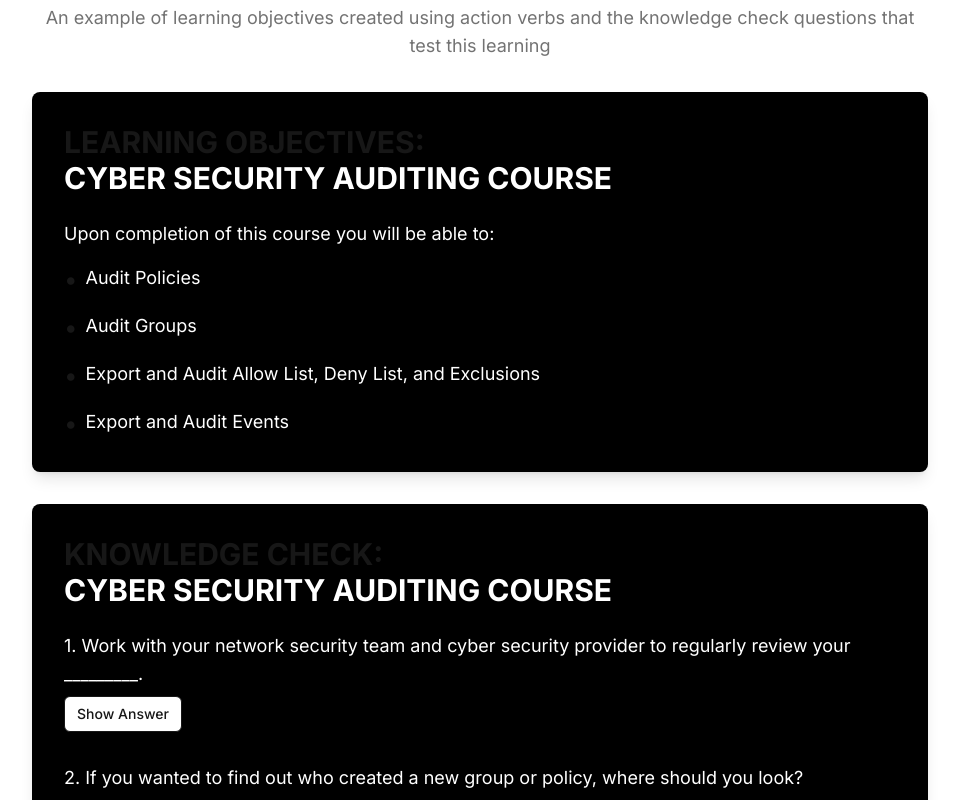
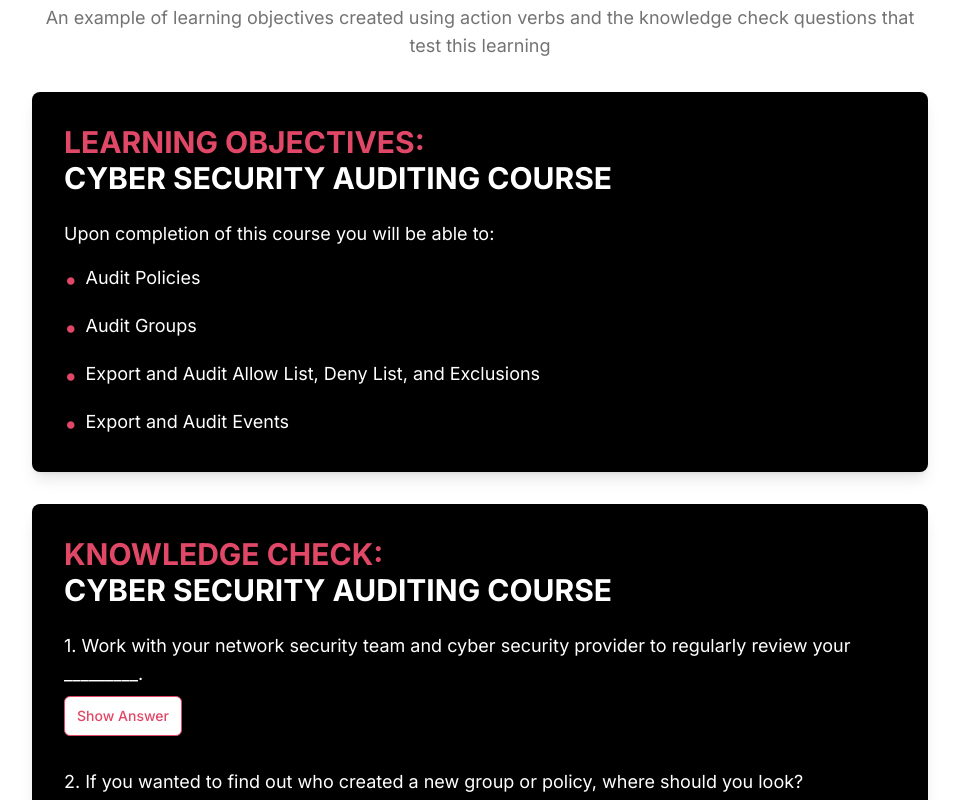
Before and after one commit to mlcogswell/Cursor, a Next.js app: page /portfolio/learning-objectives in a window 1280 px wide. Shown: the part 520-1320 px from the top of the page, without its empty margins (160-1119 px from the left). Built offline with nearby package versions, Linux system fonts and the light colour scheme.

Commit message:
refactor: update color implementation to use CSS variables for better maintainability and dark mode support

```diff
--- a/app/portfolio/addie-analyze/page.tsx
+++ b/app/portfolio/addie-analyze/page.tsx
@@ -87,7 +87,7 @@ export default function ADDIEAnalyzePage() {
   return (
     <div className="min-h-screen bg-background">
       <div className="container mx-auto py-8 px-4">
-        <Button variant="outline" asChild className="mb-6">
+        <Button variant="outline" asChild className="mb-6 text-primary border-primary hover:bg-primary hover:text-primary-foreground">
           <Link href="/#portfolio">
             <ArrowLeft className="mr-2 h-4 w-4" /> Back to Portfolio
           </Link>
--- a/app/portfolio/aiops-integration/page.tsx
+++ b/app/portfolio/aiops-integration/page.tsx
@@ -34,7 +34,7 @@ export default function AIOpsIntegrationPage() {
   return (
     <div className="min-h-screen bg-background">
       <div className="container mx-auto py-8 px-4">
-        <Button variant="outline" asChild className="mb-6">
+        <Button variant="outline" asChild className="mb-6 text-primary border-primary hover:bg-primary hover:text-primary-foreground">
           <Link href="/#portfolio">
             <ArrowLeft className="mr-2 h-4 w-4" /> Back to Portfolio
           </Link>
--- a/app/portfolio/cybersecurity-features/page.tsx
+++ b/app/portfolio/cybersecurity-features/page.tsx
@@ -14,7 +14,7 @@ export default function CybersecurityFeaturesPage() {
   return (
     <div className="min-h-screen bg-background">
       <div className="container mx-auto py-8 px-4">
-        <Button variant="outline" asChild className="mb-6">
+        <Button variant="outline" asChild className="mb-6 text-primary border-primary hover:bg-primary hover:text-primary-foreground">
           <Link href="/#portfolio">
             <ArrowLeft className="mr-2 h-4 w-4" /> Back to Portfolio
           </Link>
--- a/app/portfolio/learning-objectives/page.tsx
+++ b/app/portfolio/learning-objectives/page.tsx
@@ -28,6 +28,11 @@ export default function LearningObjectivesPage() {
   }
 
   const item = {
+    hidden: { opacity: 0, y: 20 },
+    show: { opacity: 1, y: 0, transition: { duration: 0.5 } },
+  }
+
+  const questionItem = {
     hidden: { opacity: 0, y: 20 },
     show: { opacity: 1, y: 0, transition: { duration: 0.5 } },
   }
@@ -73,7 +78,7 @@ export default function LearningObjectivesPage() {
   return (
     <div className="min-h-screen bg-background">
       <div className="container mx-auto py-8 px-4">
-        <Button variant="outline" asChild className="mb-6 text-primary border-primary hover:bg-primary/10">
+        <Button variant="outline" asChild className="mb-6 text-primary border-primary hover:bg-primary hover:text-primary-foreground">
           <Link href="/#portfolio">
             <ArrowLeft className="mr-2 h-4 w-4" /> Back to Portfolio
           </Link>
@@ -175,7 +180,13 @@ export default function LearningObjectivesPage() {
               animate={isLoaded ? "show" : "hidden"}
             >
               {knowledgeCheckQuestions.map((item, index) => (
-                <motion.div key={index} className="space-y-2" variants={item}>
+                <motion.div
+                  key={index}
+                  className="space-y-2"
+                  initial="hidden"
+                  animate="show"
+                  variants={questionItem}
+                >
                   <p className="text-lg">{item.question}</p>
                   {item.options && (
                     <ul className="ml-6 space-y-1">
@@ -187,9 +198,8 @@ export default function LearningObjectivesPage() {
                   <div className="mt-2">
                     <Button
                       variant="outline"
-                      size="sm"
                       onClick={() => toggleAnswer(index)}
-                      className="text-primary border-primary hover:bg-primary/10"
+                      className="text-primary border-primary hover:bg-primary hover:text-primary-foreground text-sm py-1 px-3"
                     >
                       {showAnswers[index] ? "Hide Answer" : "Show Answer"}
                     </Button>
--- a/app/portfolio/survey/page.tsx
+++ b/app/portfolio/survey/page.tsx
@@ -85,7 +85,7 @@ export default function SurveyPage() {
   return (
     <div className="min-h-screen bg-background">
       <div className="container mx-auto py-8 px-4">
-        <Button variant="outline" asChild className="mb-6">
+        <Button variant="outline" asChild className="mb-6 text-primary border-primary hover:bg-primary hover:text-primary-foreground">
           <Link href="/#portfolio">
             <ArrowLeft className="mr-2 h-4 w-4" /> Back to Portfolio
           </Link>
--- a/styles/globals.css
+++ b/styles/globals.css
@@ -20,7 +20,7 @@ body {
     --card-foreground: 0 0% 3.9%;
     --popover: 0 0% 100%;
     --popover-foreground: 0 0% 3.9%;
-    --primary: 0 0% 9%;
+    --primary: 348 72% 58%;  /* #E94E77 */
     --primary-foreground: 0 0% 98%;
     --secondary: 0 0% 96.1%;
     --secondary-foreground: 0 0% 9%;
@@ -32,8 +32,8 @@ body {
     --destructive-foreground: 0 0% 98%;
     --border: 0 0% 89.8%;
     --input: 0 0% 89.8%;
-    --ring: 0 0% 3.9%;
-    --chart-1: 12 76% 61%;
+    --ring: 348 72% 58%;  /* #E94E77 */
+    --chart-1: 348 72% 58%;  /* #E94E77 */
     --chart-2: 173 58% 39%;
     --chart-3: 197 37% 24%;
     --chart-4: 43 74% 66%;
@@ -41,12 +41,12 @@ body {
     --radius: 0.5rem;
     --sidebar-background: 0 0% 98%;
     --sidebar-foreground: 240 5.3% 26.1%;
-    --sidebar-primary: 240 5.9% 10%;
+    --sidebar-primary: 348 72% 58%;  /* #E94E77 */
     --sidebar-primary-foreground: 0 0% 98%;
     --sidebar-accent: 240 4.8% 95.9%;
     --sidebar-accent-foreground: 240 5.9% 10%;
     --sidebar-border: 220 13% 91%;
-    --sidebar-ring: 217.2 91.2% 59.8%;
+    --sidebar-ring: 348 72% 58%;  /* #E94E77 */
   }
   .dark {
     --background: 0 0% 3.9%;
@@ -55,8 +55,8 @@ body {
     --card-foreground: 0 0% 98%;
     --popover: 0 0% 3.9%;
     --popover-foreground: 0 0% 98%;
-    --primary: 0 0% 98%;
-    --primary-foreground: 0 0% 9%;
+    --primary: 348 72% 58%;  /* #E94E77 */
+    --primary-foreground: 0 0% 98%;
     --secondary: 0 0% 14.9%;
     --secondary-foreground: 0 0% 98%;
     --muted: 0 0% 14.9%;
@@ -67,20 +67,20 @@ body {
     --destructive-foreground: 0 0% 98%;
     --border: 0 0% 14.9%;
     --input: 0 0% 14.9%;
-    --ring: 0 0% 83.1%;
-    --chart-1: 220 70% 50%;
+    --ring: 348 72% 58%;  /* #E94E77 */
+    --chart-1: 348 72% 58%;  /* #E94E77 */
     --chart-2: 160 60% 45%;
     --chart-3: 30 80% 55%;
     --chart-4: 280 65% 60%;
     --chart-5: 340 75% 55%;
     --sidebar-background: 240 5.9% 10%;
     --sidebar-foreground: 240 4.8% 95.9%;
-    --sidebar-primary: 224.3 76.3% 48%;
+    --sidebar-primary: 348 72% 58%;  /* #E94E77 */
     --sidebar-primary-foreground: 0 0% 100%;
     --sidebar-accent: 240 3.7% 15.9%;
     --sidebar-accent-foreground: 240 4.8% 95.9%;
     --sidebar-border: 240 3.7% 15.9%;
-    --sidebar-ring: 217.2 91.2% 59.8%;
+    --sidebar-ring: 348 72% 58%;  /* #E94E77 */
   }
 }
 
```
